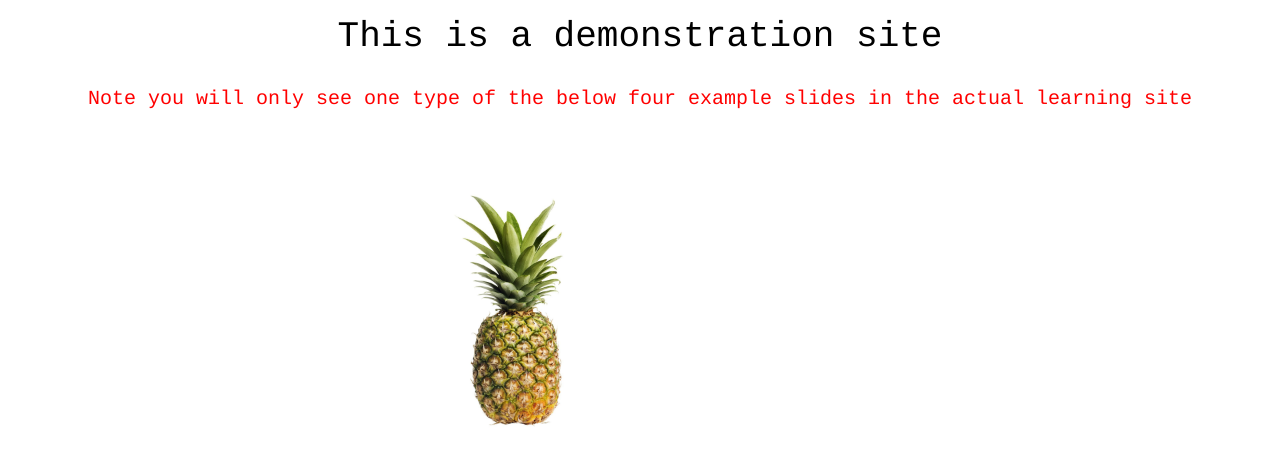
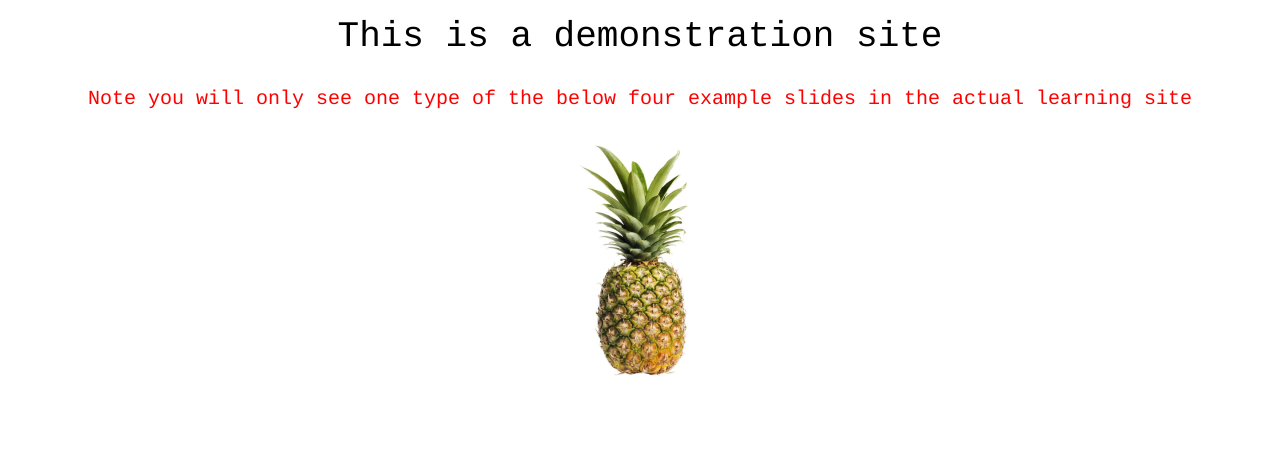
Before and after one commit to Mengjieluo/Maggie-s-project, a plain HTML site: page example.html in a window 1280 px wide. Both pictures are taken after a click on the button "Start". Drawn offline with nearby package versions, Linux system fonts and the light colour scheme.

Commit message:
Update example.html

```diff
--- a/example.html
+++ b/example.html
@@ -11,32 +11,14 @@
       }
       .mySlides {
         display: none;
-        margin: auto;
-        overflow: auto;
+        text-align: center;
       }
 
       .slideshow-container {
-        margin: auto;
+        margin: 0px auto;
         width: 500px;
         height: 400px;
-        padding-top: 50px;
-      }
-
-      .text {
-        color: black;
-        font-size: 50px;
         text-align: center;
-      }
-       .text1 {
-        color: black;
-        font-size: 50px;
-        text-align: right;
-      }
-      img {
-        float: left;
-      }
-      video {
-        float: right;
       }
 
       #cover {
@@ -50,6 +32,7 @@
         align-items: center;
         justify-content: center;
       }
+
     </style>
   </head>
   <body>
@@ -105,25 +88,20 @@
       <span class="dot"></span>
       <span class="dot"></span>
       <span class="dot"></span>
+      <span class="dot"></span>
     </div>
 
     <div id="cover"><button id="start" onclick="start()">Start</button></div>
     <script>
-  var slideIndex = 0;
+      var slideIndex = 0;
 
       function playAudio(idx) {
         var audioElement = document.getElementById(`audio-${idx}`);
-        var videoElement = document.getElementById(`video-${idx}`);
         if (audioElement) {
           audioElement.play();
-          videoElement.play();
-          setTimeout(() => {
-            audioElement.play();
-            videoElement.play();
-          }, 2500);
+          setTimeout(() => audioElement.play(), 2500);
         }
       }
-
       function start() {
         showSlides();
         document.getElementById("cover").style.display = "none";
```
